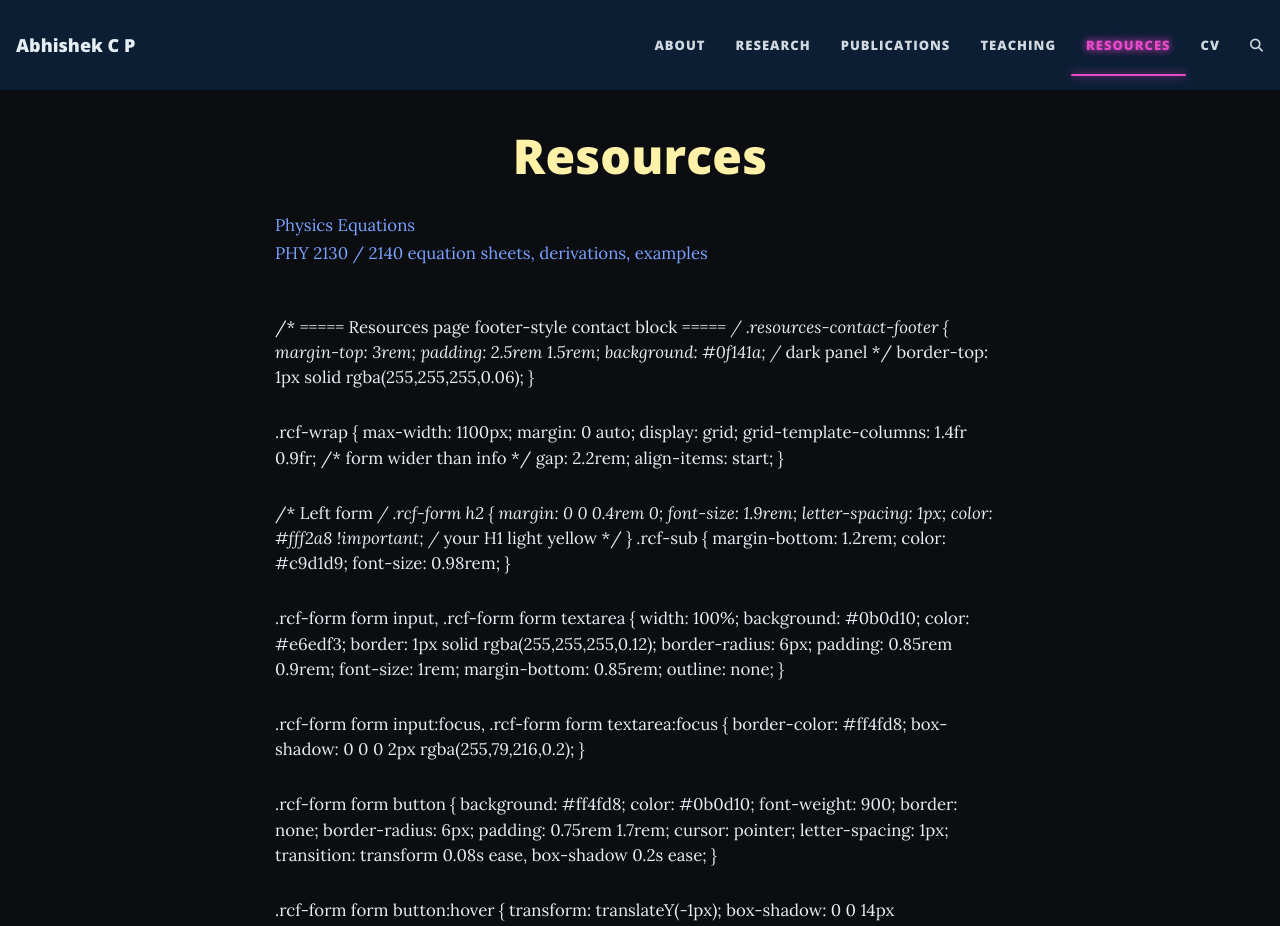
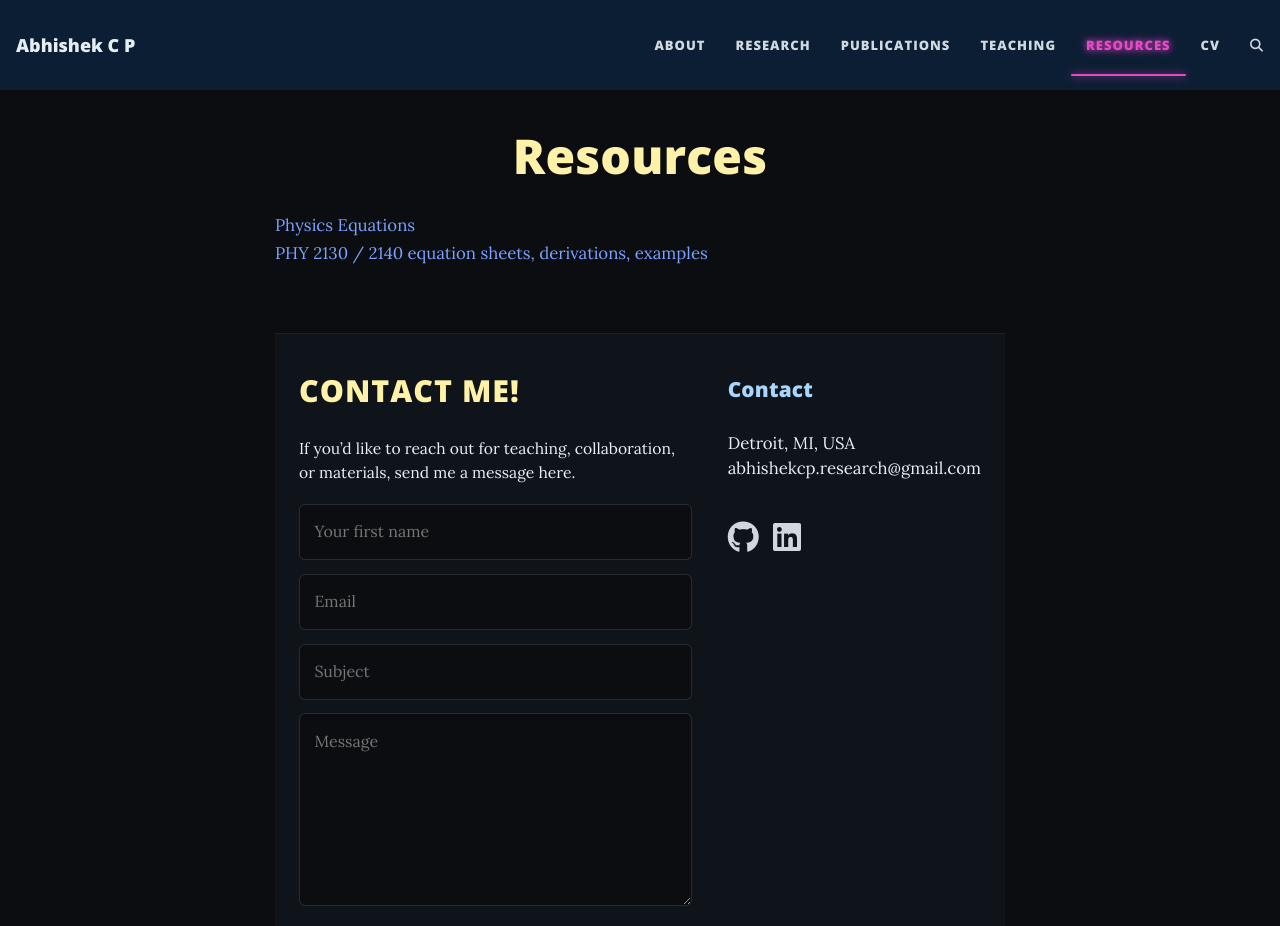
Before and after one commit to abhishek-c-p/abhishek-c-p.github.io, a Jekyll site: the page built from resources.md, in a window 1280 px wide and 1400 px high. Shown: the top 926 px of the window. Built offline with Jekyll 4.4.1, drawn with Linux system fonts in a browser that asks for light colours; comment, search, counter and statistics services are not loaded; some of the changed text lies outside the part shown.

Commit message:
Update resources.md

```diff
--- a/resources.md
+++ b/resources.md
@@ -5,7 +5,7 @@ permalink: /resources/
 ---
 
 <div class="resources-grid">
-  <a class="resource-card" href="/resources/physics-equations/">
+  <a class="resource-card" href="{{ '/resources/physics-equations/' | relative_url }}">
     <div class="resource-card-title">Physics Equations</div>
     <div class="resource-card-subtitle">
       PHY 2130 / 2140 equation sheets, derivations, examples
@@ -15,109 +15,48 @@ permalink: /resources/
 
 <hr>
 
-/* ===== Resources page footer-style contact block ===== */
-.resources-contact-footer {
-  margin-top: 3rem;
-  padding: 2.5rem 1.5rem;
-  background: #0f141a; /* dark panel */
-  border-top: 1px solid rgba(255,255,255,0.06);
-}
+<section class="resources-contact-footer">
+  <div class="rcf-wrap">
 
-.rcf-wrap {
-  max-width: 1100px;
-  margin: 0 auto;
-  display: grid;
-  grid-template-columns: 1.4fr 0.9fr; /* form wider than info */
-  gap: 2.2rem;
-  align-items: start;
-}
+    <!-- LEFT: form -->
+    <div class="rcf-form">
+      <h2>CONTACT ME!</h2>
+      <p class="rcf-sub">
+        If you’d like to reach out for teaching, collaboration, or materials, send me a message here.
+      </p>
 
-/* Left form */
-.rcf-form h2 {
-  margin: 0 0 0.4rem 0;
-  font-size: 1.9rem;
-  letter-spacing: 1px;
-  color: #fff2a8 !important; /* your H1 light yellow */
-}
-.rcf-sub {
-  margin-bottom: 1.2rem;
-  color: #c9d1d9;
-  font-size: 0.98rem;
-}
+      <form action="https://formspree.io/f/xyzveolr" method="POST">
+        <input type="text" name="first_name" placeholder="Your first name" required>
+        <input type="email" name="email" placeholder="Email" required>
+        <input type="text" name="subject" placeholder="Subject" required>
+        <textarea name="message" rows="6" placeholder="Message" required></textarea>
 
-.rcf-form form input,
-.rcf-form form textarea {
-  width: 100%;
-  background: #0b0d10;
-  color: #e6edf3;
-  border: 1px solid rgba(255,255,255,0.12);
-  border-radius: 6px;
-  padding: 0.85rem 0.9rem;
-  font-size: 1rem;
-  margin-bottom: 0.85rem;
-  outline: none;
-}
+        <!-- Anti-spam honeypot (hidden field) -->
+        <input type="text" name="_gotcha" style="display:none">
 
-.rcf-form form input:focus,
-.rcf-form form textarea:focus {
-  border-color: #ff4fd8;
-  box-shadow: 0 0 0 2px rgba(255,79,216,0.2);
-}
+        <button type="submit">SEND</button>
+      </form>
+    </div>
 
-.rcf-form form button {
-  background: #ff4fd8;
-  color: #0b0d10;
-  font-weight: 900;
-  border: none;
-  border-radius: 6px;
-  padding: 0.75rem 1.7rem;
-  cursor: pointer;
-  letter-spacing: 1px;
-  transition: transform 0.08s ease, box-shadow 0.2s ease;
-}
+    <!-- RIGHT: your info -->
+    <div class="rcf-info">
+      <h3>Contact</h3>
+      <p>
+        Detroit, MI, USA<br>
+        <a href="mailto:abhishekcp.research@gmail.com">
+          abhishekcp.research@gmail.com
+        </a>
+      </p>
 
-.rcf-form form button:hover {
-  transform: translateY(-1px);
-  box-shadow: 0 0 14px rgba(255,79,216,0.55);
-}
+      <div class="rcf-socials">
+        <a href="https://github.com/abhishek-c-p" target="_blank" aria-label="GitHub">
+          <i class="fab fa-github"></i>
+        </a>
+        <a href="https://linkedin.com/in/abhishekcp" target="_blank" aria-label="LinkedIn">
+          <i class="fab fa-linkedin"></i>
+        </a>
+      </div>
+    </div>
 
-/* Right info */
-.rcf-info {
-  color: #e6edf3;
-}
-.rcf-info h3 {
-  margin-top: 0.25rem;
-  color: #a9d6ff !important; /* your H2 light blue */
-  font-size: 1.3rem;
-}
-.rcf-info a {
-  color: #e6edf3;
-  text-decoration: none;
-}
-.rcf-info a:hover {
-  color: #a5bfff;
-}
-
-/* Social icons */
-.rcf-socials {
-  margin-top: 1rem;
-  display: flex;
-  gap: 0.9rem;
-  font-size: 2rem;
-}
-.rcf-socials a {
-  color: #e6edf3;
-  opacity: 0.9;
-  transition: color 0.2s ease, transform 0.1s ease;
-}
-.rcf-socials a:hover {
-  color: #ff4fd8;
-  transform: translateY(-2px);
-}
-
-/* Mobile */
-@media (max-width: 800px) {
-  .rcf-wrap {
-    grid-template-columns: 1fr;
-  }
-}
+  </div>
+</section>
```
